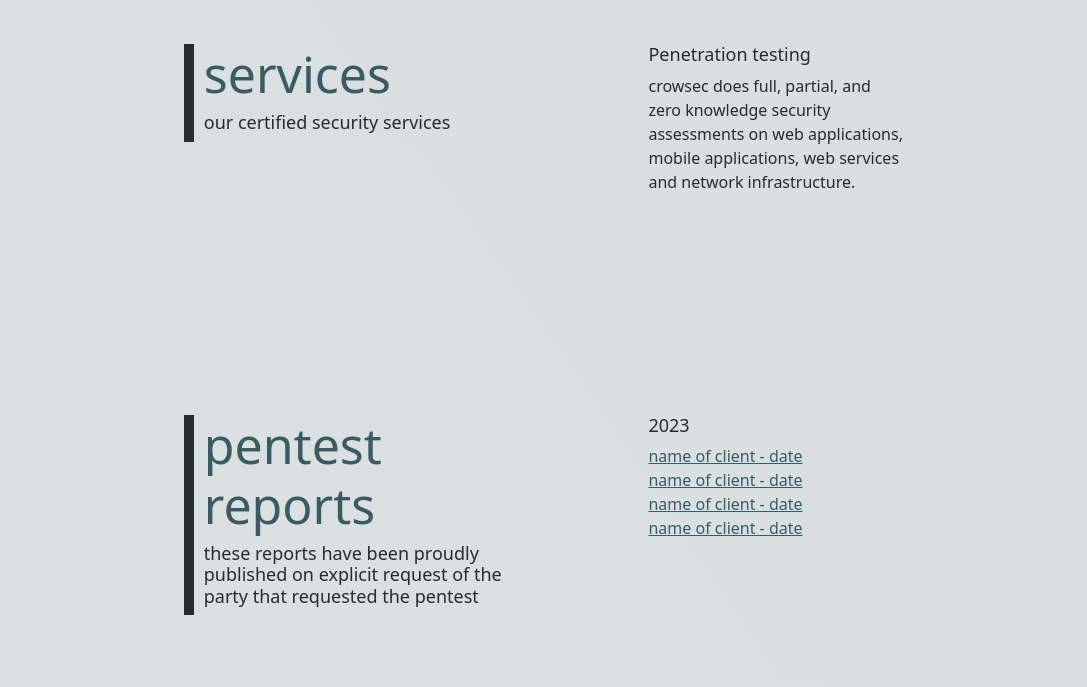
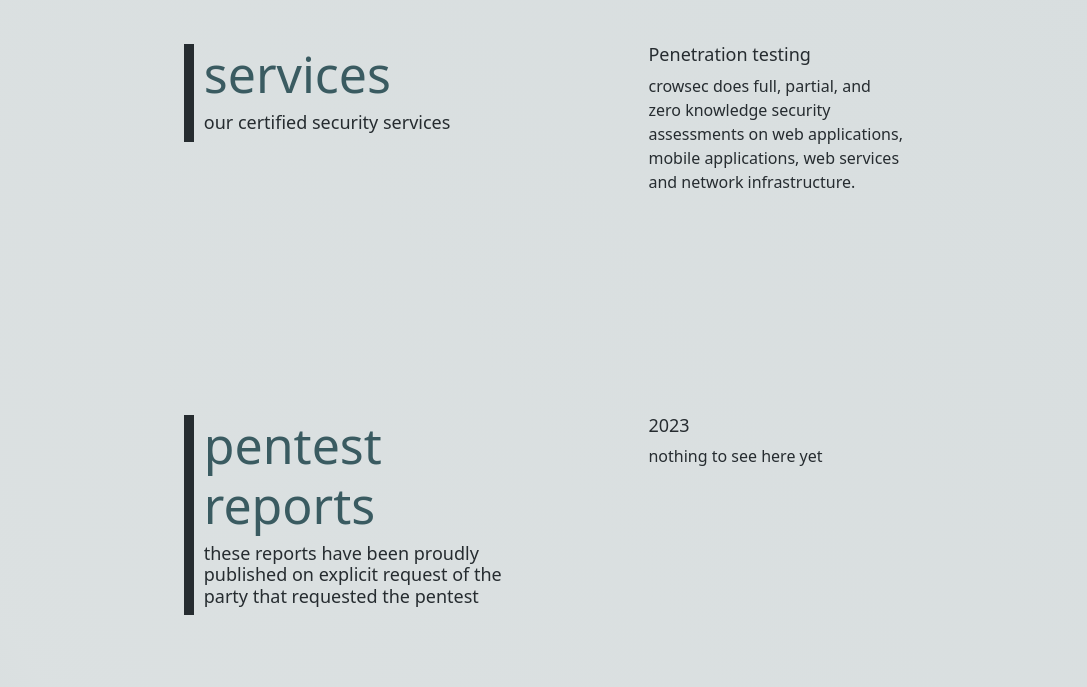
Before and after one commit to Fluxmux/crowsec-website, a plain HTML site: page index.html in a window 1280 px wide. Shown: the part 113-800 px from the top of the page, without its empty margins (96-1183 px from the left). Drawn offline with nearby package versions, Linux system fonts and the light colour scheme.

Commit message:
small changes to contact form

```diff
--- a/css/style.css
+++ b/css/style.css
@@ -143,3 +143,7 @@
     margin: 0;
     text-align: left;
 }
+
+textarea {
+    resize: none;
+}
--- a/index.html
+++ b/index.html
@@ -90,10 +90,10 @@
         <div class="right-container">
           <h4>2023</h4>
           <ul>
+            <li>nothing to see here yet</li>
+            <!--
             <li><a href="reports/uuid.pdf"> name of client - date </a></li>
-            <li><a href="reports/uuid.pdf"> name of client - date </a></li>
-            <li><a href="reports/uuid.pdf"> name of client - date </a></li>
-            <li><a href="reports/uuid.pdf"> name of client - date </a></li>
+            -->
           </ul>
         </div>
       </div>
--- a/js/contact-form.js
+++ b/js/contact-form.js
@@ -29,8 +29,8 @@
     });
 
     if (response.ok) {
-        alert('I have received your message!');
+        console.log('successfully sent message');
     } else {
-        alert('There was an error! Try again later!');
+        console.error('could not send message');
     }
 }
```
